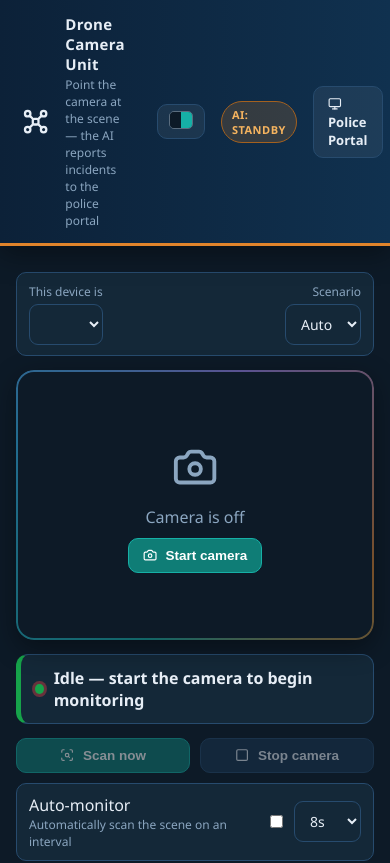
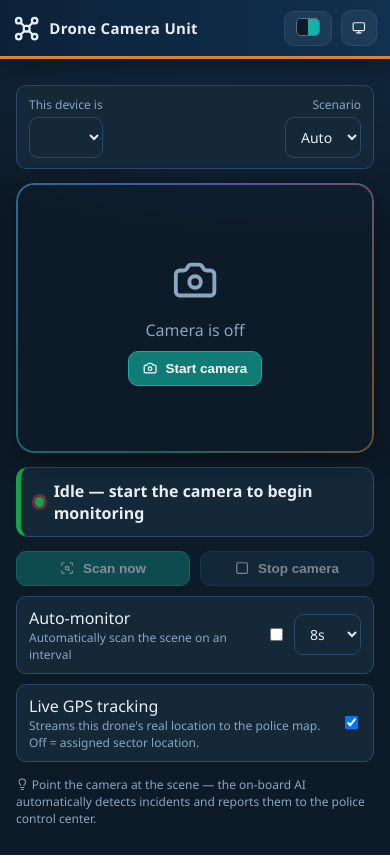
Before and after one commit to Varstar123/dronesecurity, a website with bundled scripts: page public/drone.html in a window 390 px wide. Shown: the top 863 px of the page. Built offline with nearby package versions, Linux system fonts and the light colour scheme; no server answers.

Commit message:
Drone app: declutter the topbar on mobile
Remove the topbar subtitle (already repeated as the hint at the bottom of the page).
On phones the title now sits on one line, the AI badge is hidden, and the "Police
Portal" link is icon-only — so the header isn't cramped.

```diff
--- a/public/css/style.css
+++ b/public/css/style.css
@@ -120,6 +120,18 @@ h1 .lucide, h3 .lucide, .section-title .lucide { margin-right: 6px; }
   padding: 8px 14px; border-radius: 10px; background: rgba(255,255,255,.06); border: 1px solid var(--line);
 }
 .navlink:hover { background: rgba(255,255,255,.12); }
+.topbar-title { min-width: 0; }
+/* Drone app topbar: declutter on phones (title fits one line; drop AI badge; icon-only link) */
+@media (max-width: 640px) {
+  .drone-top { gap: 9px; padding: 10px 13px; }
+  .drone-top .spacer { display: none; }
+  .drone-top .topbar-title { flex: 1; }
+  .drone-top h1 { font-size: 15px; white-space: nowrap; overflow: hidden; text-overflow: ellipsis; }
+  .drone-top #aiBadge { display: none; }
+  .drone-top .navlink-txt { display: none; }
+  .drone-top .navlink { padding: 8px 10px; }
+  .drone-top .navlink .lucide { margin-right: 0; }
+}
 
 /* ---- theme picker ---- */
 .theme-picker { position: relative; }
--- a/public/drone.html
+++ b/public/drone.html
@@ -9,17 +9,14 @@
   <script>try{var t=localStorage.getItem('sd-theme');if(t)document.documentElement.dataset.theme=t;}catch(e){}</script>
 </head>
 <body>
-  <div class="topbar">
+  <div class="topbar drone-top">
     <div class="logo"><svg class="lucide" xmlns="http://www.w3.org/2000/svg" viewBox="0 0 24 24" fill="none" stroke="currentColor" stroke-width="2" stroke-linecap="round" stroke-linejoin="round" aria-hidden="true"><circle cx="5" cy="5" r="2.4"/><circle cx="19" cy="5" r="2.4"/><circle cx="5" cy="19" r="2.4"/><circle cx="19" cy="19" r="2.4"/><path d="M6.7 6.7 9.5 9.5M17.3 6.7 14.5 9.5M6.7 17.3 9.5 14.5M17.3 17.3 14.5 14.5"/><rect x="9.5" y="9.5" width="5" height="5" rx="1.5"/></svg></div>
-    <div>
-      <h1>Drone Camera Unit</h1>
-      <div class="sub">Point the camera at the scene — the AI reports incidents to the police portal</div>
-    </div>
+    <div class="topbar-title"><h1>Drone Camera Unit</h1></div>
     <div class="spacer"></div>
     <div class="theme-picker" id="themePicker"></div>
     <span id="batteryBadge" class="badge" style="display:none"></span>
     <span id="aiBadge" class="badge mock">AI: —</span>
-    <a class="navlink" href="/" target="_blank"><i data-lucide="monitor"></i> Police Portal</a>
+    <a class="navlink" href="/" target="_blank" title="Police Portal"><i data-lucide="monitor"></i> <span class="navlink-txt">Police Portal</span></a>
   </div>
 
   <div class="drone-shell">
```
